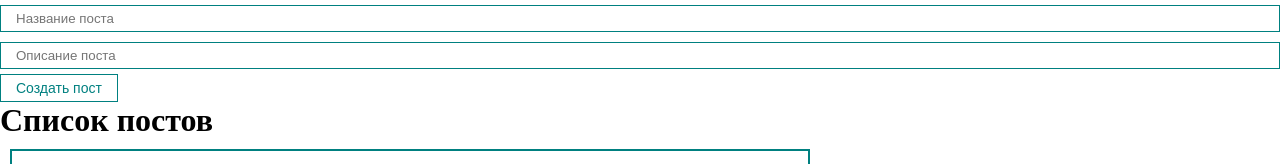
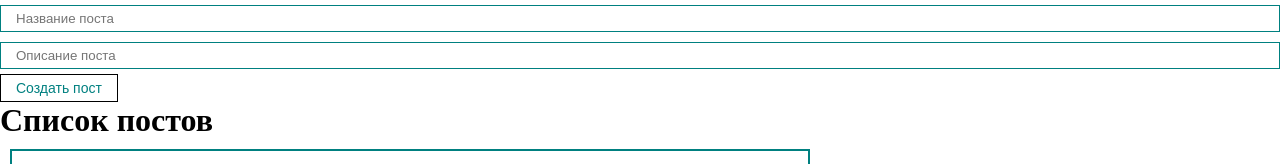
Before and after one commit to SarNadya/user_post_list, a React (Create React App) app: page / in a window 1280 px wide. Shown: the top 164 px of the page. Built offline with nearby package versions, Linux system fonts and the light colour scheme.

Commit message:
created the structure

```diff
--- a/src/components/MyButton/MyButton.module.css
+++ b/src/components/MyButton/MyButton.module.css
@@ -3,6 +3,6 @@
     color: teal;
     font-size: 14px;
     background: transparent;
-    border: 1px solid teal;
+    border: 1px solid black;
     cursor: pointer;
 }
```
